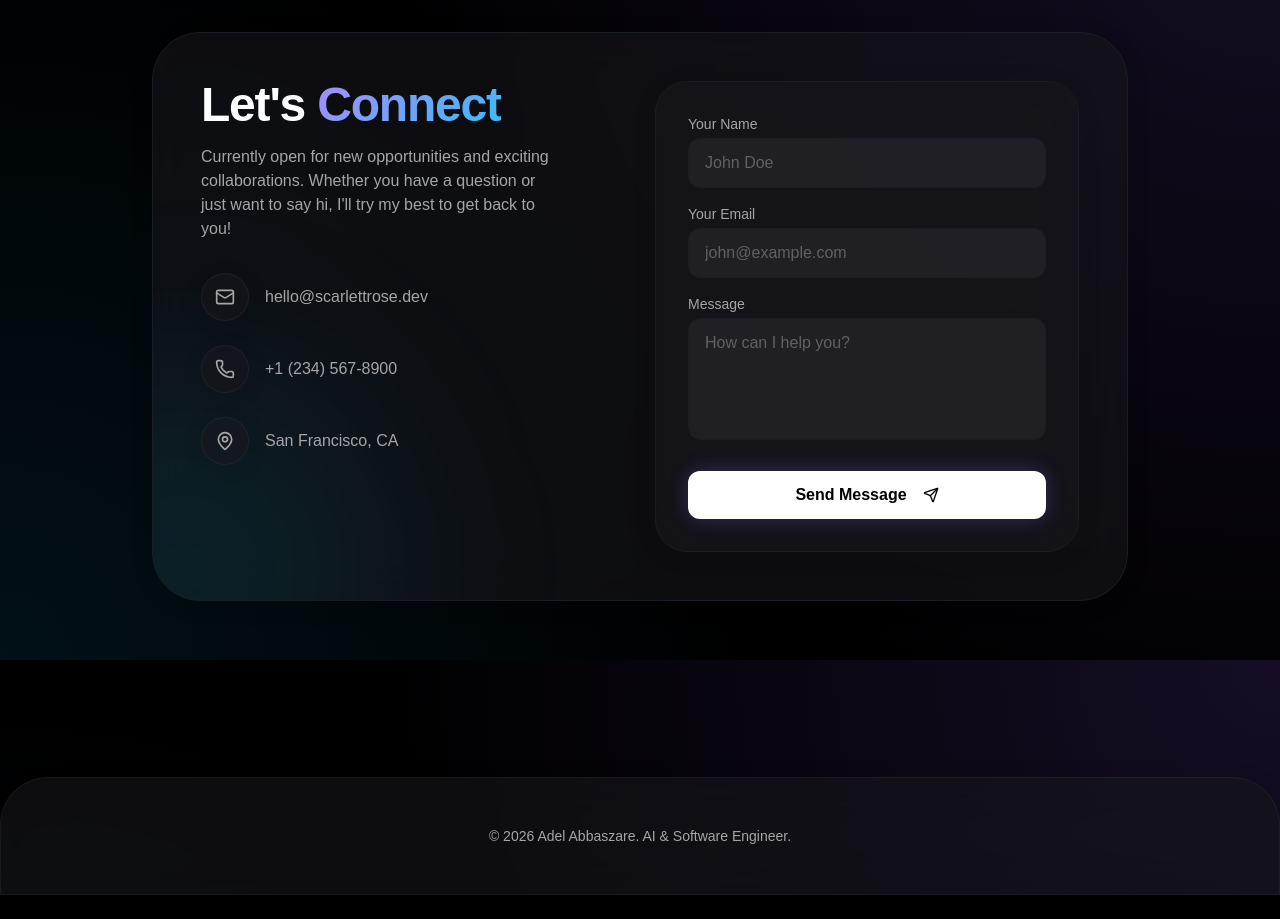
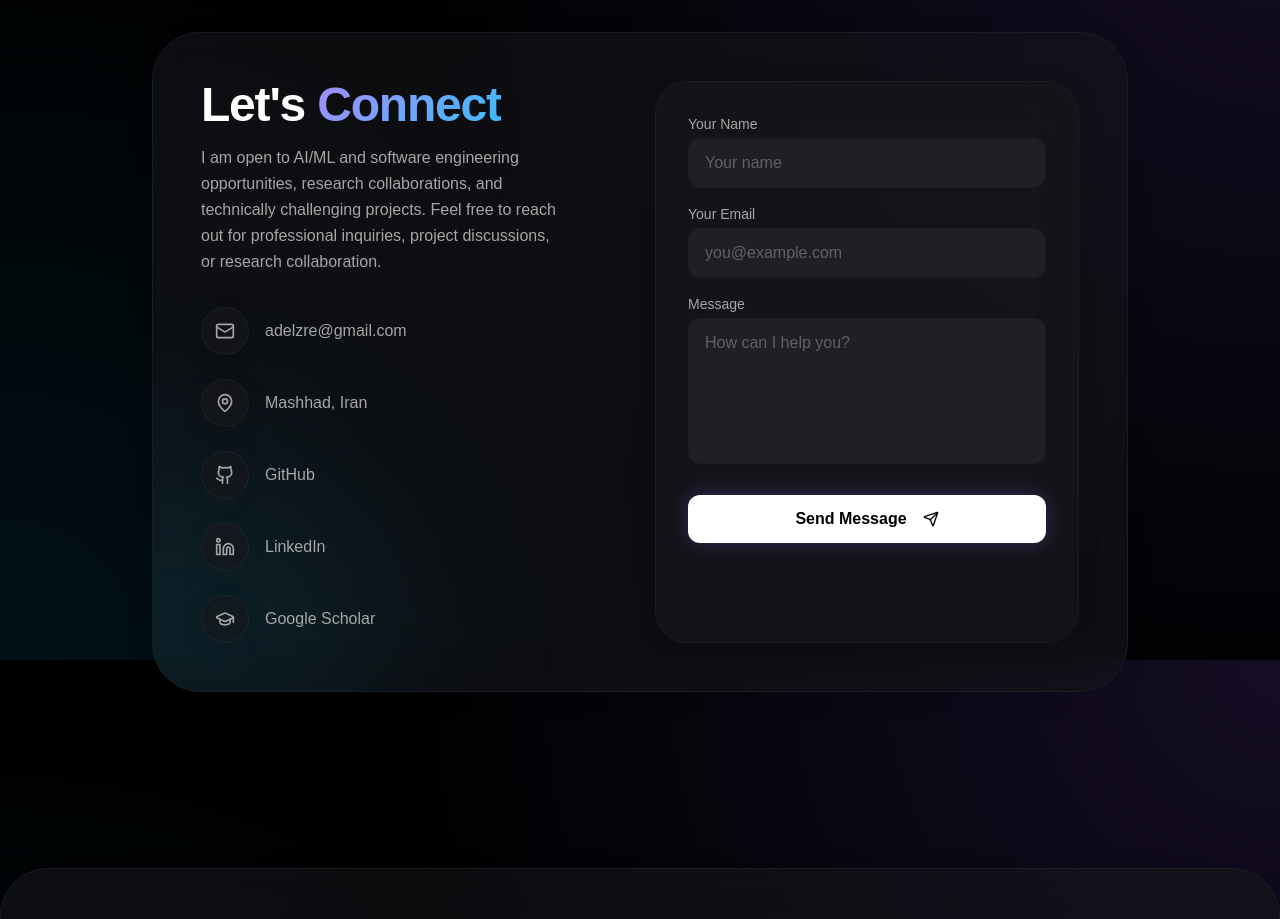
Before and after one commit to adelabbaszare/adelabbaszare.github.io, a React (Vite) app: page / in a window 1280 px wide. Shown: the part 6540-7459 px from the top of the page. Before the commit the page ends 7435 px from the top, so only its background shows below. Built offline with nearby package versions, Linux system fonts and the light colour scheme; the HTML template or start-up script is replaced by a standard one.

Commit message:
feat: personalize contact section

```diff
--- a/src/components/ContactSection/ContactSection.tsx
+++ b/src/components/ContactSection/ContactSection.tsx
@@ -1,5 +1,5 @@
 import { motion } from "framer-motion";
-import { Send, MapPin, Mail, Phone } from "lucide-react";
+import { Send, MapPin, Mail, Github, Linkedin, GraduationCap } from "lucide-react";
 
 export const ContactSection = () => {
   return (
@@ -11,82 +11,111 @@ export const ContactSection = () => {
         transition={{ duration: 0.8 }}
         className="glass-panel p-8 md:p-12 rounded-[3rem] border border-foreground/10 relative overflow-hidden"
       >
-        {/* Background Gradients */}
         <div className="absolute -top-40 -right-40 w-96 h-96 bg-primary/20 blur-[100px] rounded-full pointer-events-none" />
         <div className="absolute -bottom-40 -left-40 w-96 h-96 bg-cyan-500/10 blur-[100px] rounded-full pointer-events-none" />
 
         <div className="relative z-10 flex flex-col md:flex-row gap-12 md:gap-24">
-
-          {/* Contact Info */}
           <div className="flex-1 space-y-8">
             <div>
               <h2 className="text-4xl md:text-5xl font-bold tracking-tight mb-4">
                 Let's <span className="text-gradient-primary">Connect</span>
               </h2>
-              <p className="text-muted-foreground">
-                Currently open for new opportunities and exciting collaborations.
-                Whether you have a question or just want to say hi, I'll try my best to get back to you!
+              <p className="text-muted-foreground leading-relaxed">
+                I am open to AI/ML and software engineering opportunities, research collaborations,
+                and technically challenging projects. Feel free to reach out for professional inquiries,
+                project discussions, or research collaboration.
               </p>
             </div>
 
             <div className="space-y-6">
-              <div className="flex items-center gap-4 text-muted-foreground hover:text-primary transition-colors cursor-pointer group">
+              <a href="mailto:adelzre@gmail.com" className="flex items-center gap-4 text-muted-foreground hover:text-primary transition-colors group">
                 <div className="w-12 h-12 rounded-full glass-panel flex items-center justify-center group-hover:scale-110 transition-transform">
                   <Mail className="w-5 h-5" />
                 </div>
-                <span className="font-medium">hello@scarlettrose.dev</span>
-              </div>
-              <div className="flex items-center gap-4 text-muted-foreground hover:text-primary transition-colors cursor-pointer group">
-                <div className="w-12 h-12 rounded-full glass-panel flex items-center justify-center group-hover:scale-110 transition-transform">
-                  <Phone className="w-5 h-5" />
-                </div>
-                <span className="font-medium">+1 (234) 567-8900</span>
-              </div>
-              <div className="flex items-center gap-4 text-muted-foreground hover:text-primary transition-colors cursor-pointer group">
-                <div className="w-12 h-12 rounded-full glass-panel flex items-center justify-center group-hover:scale-110 transition-transform">
+                <span className="font-medium">adelzre@gmail.com</span>
+              </a>
+
+              <div className="flex items-center gap-4 text-muted-foreground">
+                <div className="w-12 h-12 rounded-full glass-panel flex items-center justify-center">
                   <MapPin className="w-5 h-5" />
                 </div>
-                <span className="font-medium">San Francisco, CA</span>
+                <span className="font-medium">Mashhad, Iran</span>
               </div>
+
+              <a href="https://github.com/adelabbaszare" target="_blank" rel="noreferrer" className="flex items-center gap-4 text-muted-foreground hover:text-primary transition-colors group">
+                <div className="w-12 h-12 rounded-full glass-panel flex items-center justify-center group-hover:scale-110 transition-transform">
+                  <Github className="w-5 h-5" />
+                </div>
+                <span className="font-medium">GitHub</span>
+              </a>
+
+              <a href="https://www.linkedin.com/in/adel-abbaszare/" target="_blank" rel="noreferrer" className="flex items-center gap-4 text-muted-foreground hover:text-primary transition-colors group">
+                <div className="w-12 h-12 rounded-full glass-panel flex items-center justify-center group-hover:scale-110 transition-transform">
+                  <Linkedin className="w-5 h-5" />
+                </div>
+                <span className="font-medium">LinkedIn</span>
+              </a>
+
+              <a href="https://scholar.google.com/citations?user=K2Umz54AAAAJ&hl=en" target="_blank" rel="noreferrer" className="flex items-center gap-4 text-muted-foreground hover:text-primary transition-colors group">
+                <div className="w-12 h-12 rounded-full glass-panel flex items-center justify-center group-hover:scale-110 transition-transform">
+                  <GraduationCap className="w-5 h-5" />
+                </div>
+                <span className="font-medium">Google Scholar</span>
+              </a>
             </div>
           </div>
 
-          {/* Form */}
           <div className="flex-1 glass-panel p-8 rounded-[2rem] border border-foreground/10 relative">
-            <form className="space-y-4" onSubmit={(e) => e.preventDefault()}>
+            <form
+              className="space-y-4"
+              action="mailto:adelzre@gmail.com"
+              method="POST"
+              encType="text/plain"
+            >
               <div>
-                <label className="block text-sm font-medium text-muted-foreground mb-1">Your Name</label>
+                <label htmlFor="name" className="block text-sm font-medium text-muted-foreground mb-1">Your Name</label>
                 <input
+                  id="name"
+                  name="Name"
                   type="text"
+                  required
                   className="w-full bg-foreground/5 border border-foreground/10 rounded-xl px-4 py-3 text-foreground focus:outline-none focus:border-primary focus:ring-1 focus:ring-primary transition-all placeholder:text-muted-foreground/50"
-                  placeholder="John Doe"
+                  placeholder="Your name"
                 />
               </div>
 
               <div>
-                <label className="block text-sm font-medium text-muted-foreground mb-1">Your Email</label>
+                <label htmlFor="email" className="block text-sm font-medium text-muted-foreground mb-1">Your Email</label>
                 <input
+                  id="email"
+                  name="Email"
                   type="email"
+                  required
                   className="w-full bg-foreground/5 border border-foreground/10 rounded-xl px-4 py-3 text-foreground focus:outline-none focus:border-primary focus:ring-1 focus:ring-primary transition-all placeholder:text-muted-foreground/50"
-                  placeholder="john@example.com"
+                  placeholder="you@example.com"
                 />
               </div>
 
               <div>
-                <label className="block text-sm font-medium text-muted-foreground mb-1">Message</label>
+                <label htmlFor="message" className="block text-sm font-medium text-muted-foreground mb-1">Message</label>
                 <textarea
-                  rows={4}
+                  id="message"
+                  name="Message"
+                  rows={5}
+                  required
                   className="w-full bg-foreground/5 border border-foreground/10 rounded-xl px-4 py-3 text-foreground focus:outline-none focus:border-primary focus:ring-1 focus:ring-primary transition-all resize-none placeholder:text-muted-foreground/50"
                   placeholder="How can I help you?"
                 />
               </div>
 
-              <button className="w-full h-12 rounded-xl bg-primary text-primary-foreground font-bold flex items-center justify-center gap-2 hover:bg-primary/90 transition-all shadow-[0_0_20px_rgba(139,92,246,0.3)] hover:shadow-[0_0_30px_rgba(139,92,246,0.5)] mt-6">
+              <button
+                type="submit"
+                className="w-full h-12 rounded-xl bg-primary text-primary-foreground font-bold flex items-center justify-center gap-2 hover:bg-primary/90 transition-all shadow-[0_0_20px_rgba(139,92,246,0.3)] hover:shadow-[0_0_30px_rgba(139,92,246,0.5)] mt-6"
+              >
                 Send Message <Send className="w-4 h-4 ml-2" />
               </button>
             </form>
           </div>
-
         </div>
       </motion.div>
     </section>
```
